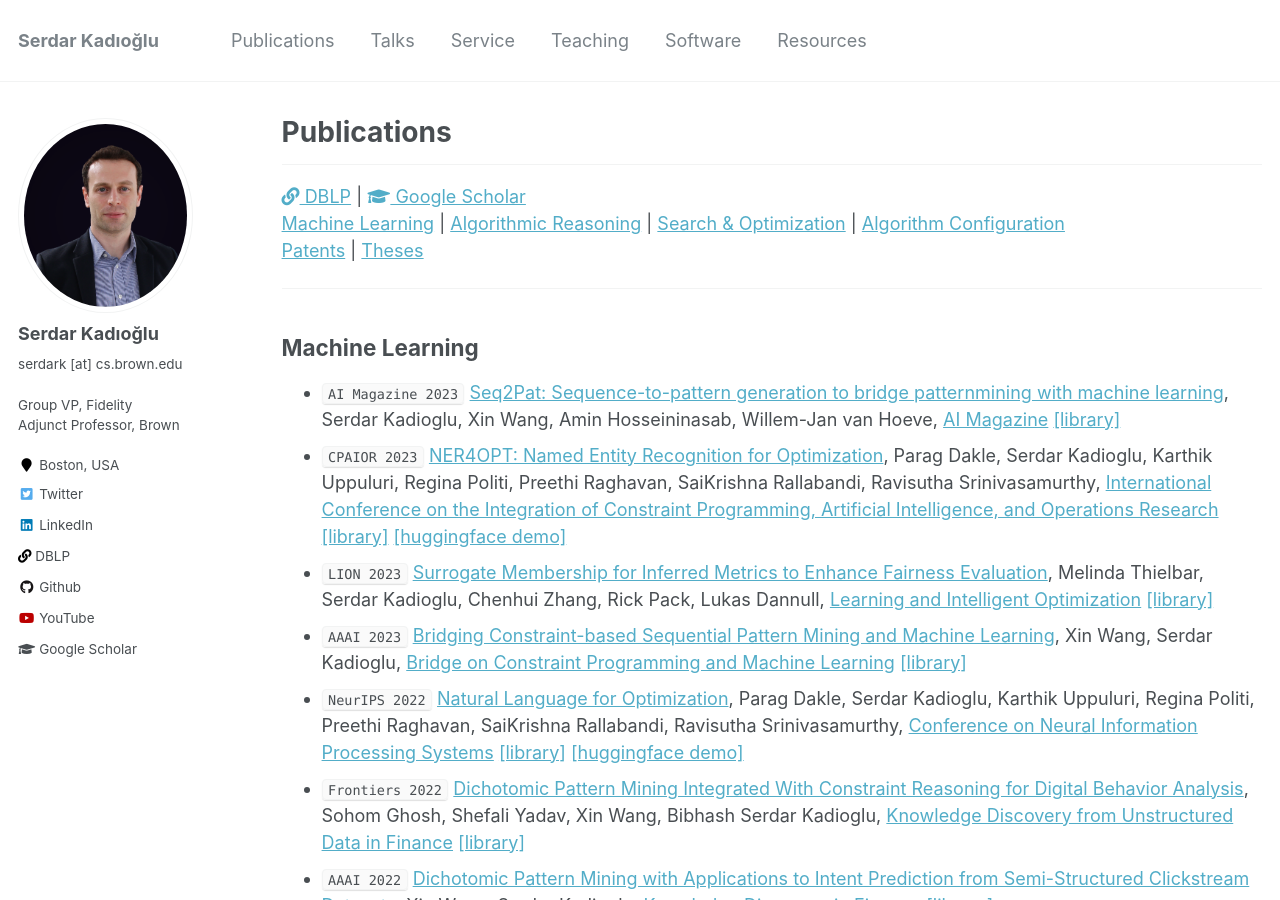
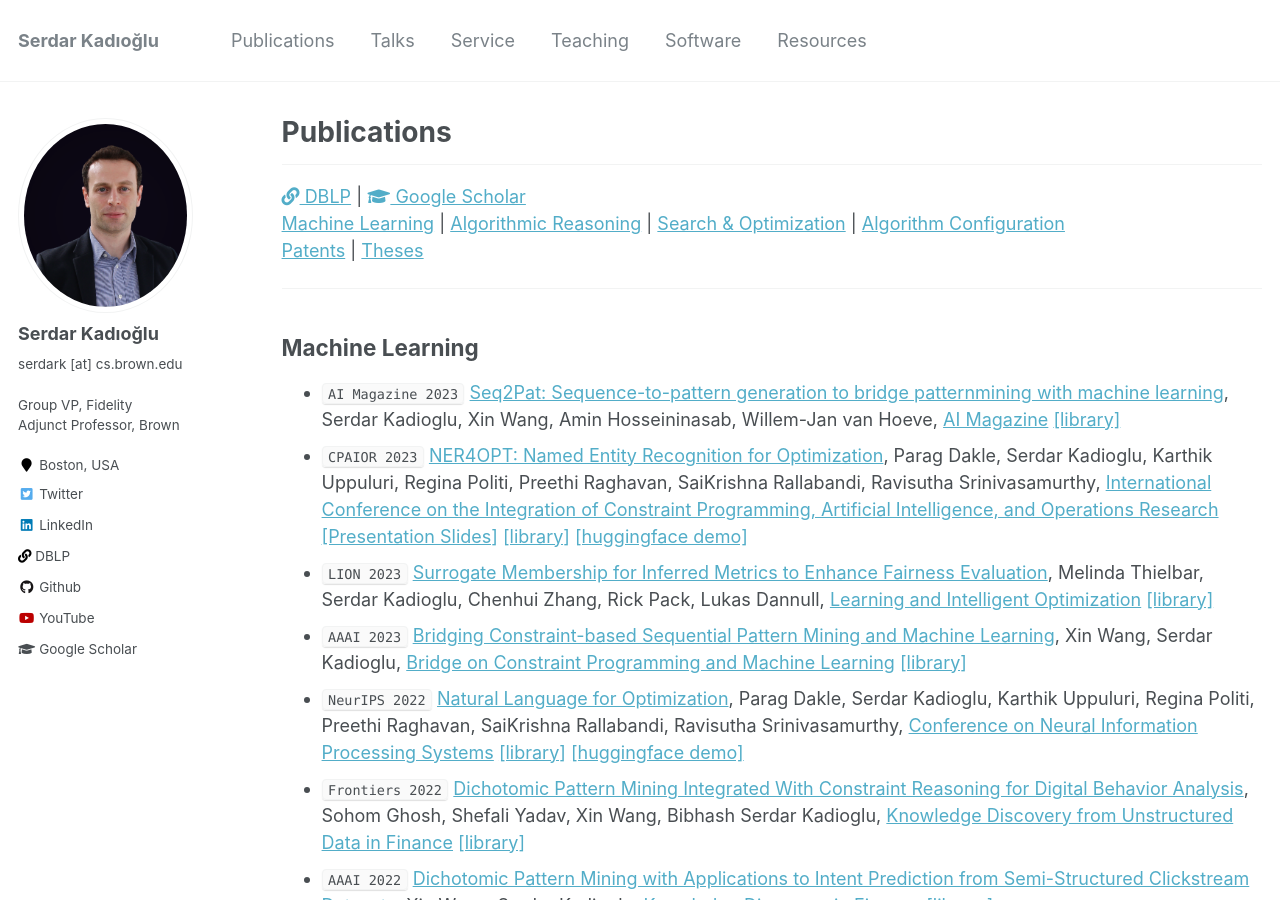
Before and after one commit to skadio/skadio.github.io, a Jekyll site: the page built from _pages/publications.md, in a window 1280 px wide and 900 px high. Built offline with Jekyll 4.4.1, drawn with Linux system fonts in a browser that asks for light colours.

Commit message:
Update publications.md

```diff
--- a/_pages/publications.md
+++ b/_pages/publications.md
@@ -19,7 +19,7 @@ author_profile: true
 
 ## Machine Learning
 * `AI Magazine 2023` [Seq2Pat: Sequence-to-pattern generation to bridge patternmining with machine learning](https://onlinelibrary.wiley.com/doi/epdf/10.1002/aaai.12081), Serdar Kadioglu, Xin Wang, Amin Hosseininasab, Willem-Jan van Hoeve, [AI Magazine](https://onlinelibrary.wiley.com/toc/23719621/2023/44/1) [[library]](https://github.com/fidelity/seq2pat)
-* `CPAIOR 2023` [NER4OPT: Named Entity Recognition for Optimization](https://sites.google.com/view/cpaior2023), Parag Dakle, Serdar Kadioglu, Karthik Uppuluri, Regina Politi, Preethi Raghavan, SaiKrishna Rallabandi, Ravisutha Srinivasamurthy, [International Conference on the Integration of Constraint Programming, Artificial Intelligence, and Operations Research](https://sites.google.com/view/cpaior2023) [[library]](https://github.com/skadio/ner4opt) [[huggingface demo]](https://huggingface.co/spaces/skadio/Ner4Opt)
+* `CPAIOR 2023` [NER4OPT: Named Entity Recognition for Optimization](https://sites.google.com/view/cpaior2023), Parag Dakle, Serdar Kadioglu, Karthik Uppuluri, Regina Politi, Preethi Raghavan, SaiKrishna Rallabandi, Ravisutha Srinivasamurthy, [International Conference on the Integration of Constraint Programming, Artificial Intelligence, and Operations Research](https://sites.google.com/view/cpaior2023) [[Presentation Slides]](https://nbviewer.org/github/skadio/skadio.github.io/blob/master/files/Kadioglu_CPAIOR_2023.pdf) [[library]](https://github.com/skadio/ner4opt) [[huggingface demo]](https://huggingface.co/spaces/skadio/Ner4Opt)
 * `LION 2023` [Surrogate Membership for Inferred Metrics to Enhance Fairness Evaluation](https://lion17.org/), Melinda Thielbar, Serdar Kadioglu, Chenhui Zhang, Rick Pack, Lukas Dannull, [Learning and Intelligent Optimization](https://lion17.org/) [[library]](https://github.com/fidelity/jurity)
 * `AAAI 2023` [Bridging Constraint-based Sequential Pattern Mining
 and Machine Learning](http://osullivan.ucc.ie/CPML2023/submissions/09.pdf), Xin Wang, Serdar Kadioglu, [Bridge on Constraint Programming and Machine Learning](http://osullivan.ucc.ie/CPML2023/) [[library]](https://github.com/fidelity/seq2pat)
```
